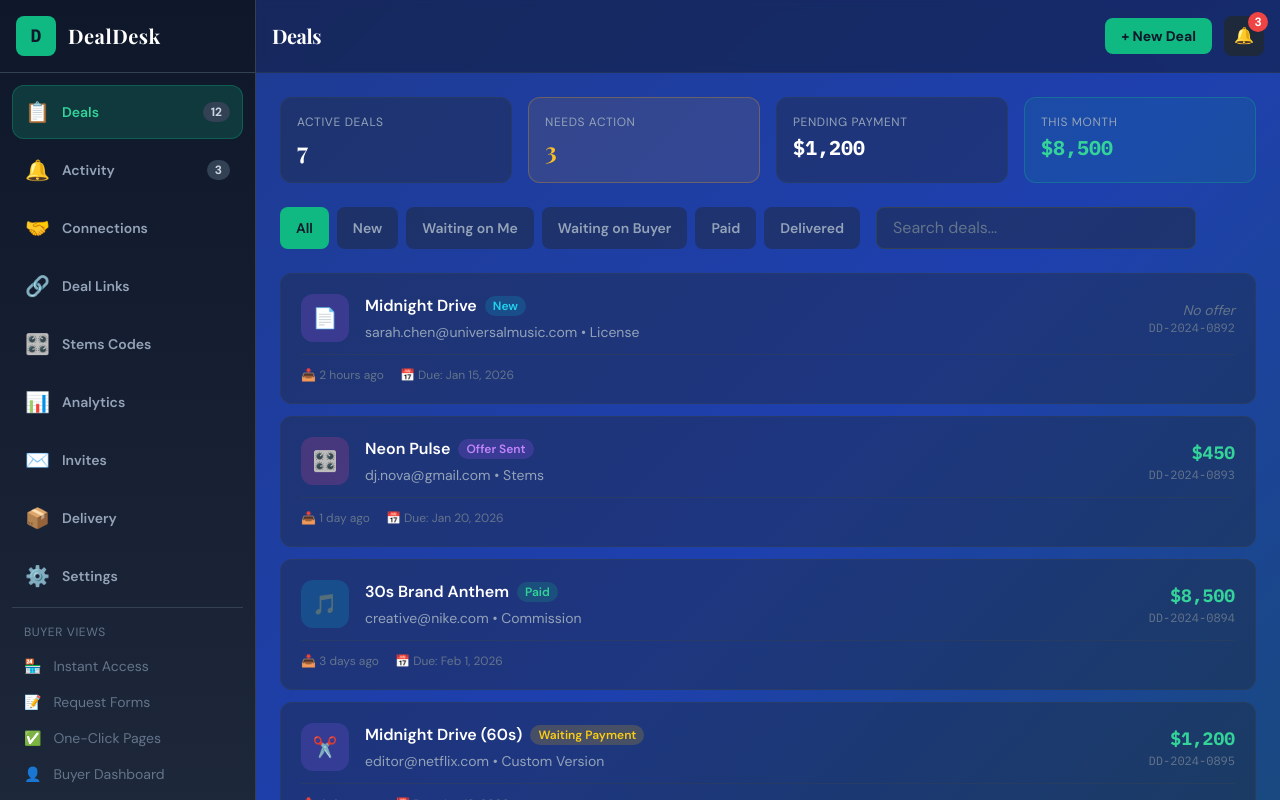
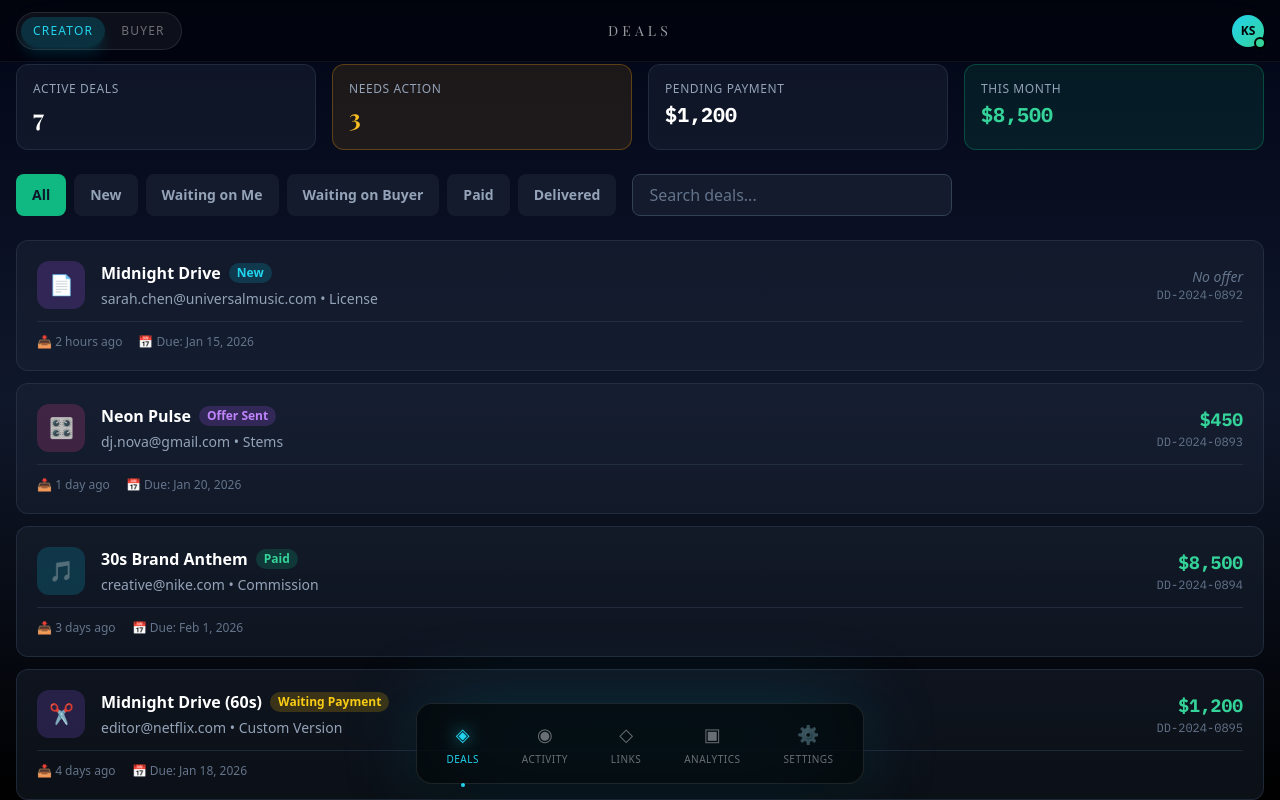
Before and after one commit to dpmr7n27mm-sketch/DealDesk, a React (Vite) app in the folder DealDesk-main/: page / in a window 1280 px wide. Shown: the top 800 px of the page. Built offline with nearby package versions, Linux system fonts and the light colour scheme.

Commit message:
Refactor AppShell to support view modes

```diff
--- a/DealDesk-main/src/components/AppShell.jsx
+++ b/DealDesk-main/src/components/AppShell.jsx
@@ -2,163 +2,152 @@ import React, { useState } from 'react';
 import { NavLink, Outlet, useLocation } from 'react-router-dom';
 
 export default function AppShell() {
-  const [sidebarOpen, setSidebarOpen] = useState(false);
+  const [viewMode, setViewMode] = useState('creator'); // 'creator' or 'buyer'
   const location = useLocation();
 
-  const navItems = [
-    { id: 'deals', path: '/deals', label: 'Deals', icon: '📋', badge: 12 },
-    { id: 'activity', path: '/activity', label: 'Activity', icon: '🔔', badge: 3 },
-    { id: 'connections', path: '/connections', label: 'Connections', icon: '🤝' },
-    { id: 'links', path: '/links', label: 'Deal Links', icon: '🔗' },
-    { id: 'stems', path: '/stems', label: 'Stems Codes', icon: '🎛️' },
-    { id: 'analytics', path: '/analytics', label: 'Analytics', icon: '📊' },
-    { id: 'invites', path: '/invites', label: 'Invites', icon: '✉️' },
-    { id: 'delivery', path: '/delivery', label: 'Delivery', icon: '📦' },
-    { id: 'settings', path: '/settings', label: 'Settings', icon: '⚙️' },
+  const creatorNav = [
+    { path: '/deals', label: 'Deals', icon: '◈' },
+    { path: '/activity', label: 'Activity', icon: '◉' },
+    { path: '/links', label: 'Links', icon: '◇' },
+    { path: '/analytics', label: 'Analytics', icon: '▣' },
+    { path: '/settings', label: 'Settings', icon: '⚙' },
   ];
 
-  const buyerViews = [
-    { path: '/store/demo', label: 'Instant Access', icon: '🏪' },
-    { path: '/request/demo', label: 'Request Forms', icon: '📝' },
-    { path: '/deal/demo/action', label: 'One-Click Pages', icon: '✅' },
-    { path: '/buyer', label: 'Buyer Dashboard', icon: '👤' },
+  const buyerNav = [
+    { path: '/store/demo', label: 'Store', icon: '◈' },
+    { path: '/request/demo', label: 'Request', icon: '◇' },
+    { path: '/deal/demo/action', label: 'Actions', icon: '▣' },
+    { path: '/buyer', label: 'My Deals', icon: '◉' },
   ];
 
+  const navItems = viewMode === 'creator' ? creatorNav : buyerNav;
+
   const currentPath = location.pathname;
-  const currentNav = navItems.find(n => currentPath === n.path || currentPath.startsWith(n.path + '/'));
-  const pageTitle = currentNav?.label || (currentPath === '/' ? 'Deals' : 'DealDesk');
-
-  const handleNavClick = () => {
-    setSidebarOpen(false);
+  const getPageTitle = () => {
+    const allItems = [...creatorNav, ...buyerNav];
+    const match = allItems.find(n => currentPath === n.path || currentPath.startsWith(n.path.split('/')[1]));
+    if (currentPath === '/' || currentPath === '/deals') return 'DEALS';
+    if (match) return match.label.toUpperCase();
+    return 'DEALDESK';
   };
 
   return (
-    <div className="min-h-screen bg-gradient-to-br from-blue-900 via-blue-800 to-cyan-900 flex">
-      {/* Mobile overlay */}
-      {sidebarOpen && (
-        <div
-          className="fixed inset-0 bg-black/50 z-30 lg:hidden"
-          onClick={() => setSidebarOpen(false)}
-        />
-      )}
+    <div className="min-h-screen bg-black text-white font-sans">
+      {/* Subtle grid background */}
+      <div className="fixed inset-0 opacity-[0.03] pointer-events-none"
+        style={{
+          backgroundImage: `linear-gradient(rgba(0,255,255,0.5) 1px, transparent 1px),
+                           linear-gradient(90deg, rgba(0,255,255,0.5) 1px, transparent 1px)`,
+          backgroundSize: '50px 50px'
+        }}
+      />
 
-      {/* Sidebar */}
-      <aside className={`
-        fixed top-0 left-0 h-full w-64 z-40
-        bg-gradient-to-b from-slate-900 to-slate-800 border-r border-slate-700
-        transform transition-transform duration-300 ease-in-out flex flex-col
-        ${sidebarOpen ? 'translate-x-0' : '-translate-x-full'}
-        lg:translate-x-0 lg:relative
-      `}>
-        {/* Logo */}
-        <div className="p-4 border-b border-slate-700 flex-shrink-0">
-          <NavLink to="/" className="flex items-center gap-3" onClick={handleNavClick}>
-            <div className="w-10 h-10 bg-emerald-500 rounded-lg flex items-center justify-center flex-shrink-0">
-              <span className="text-slate-900 font-bold text-lg font-mono">D</span>
+      {/* Gradient overlay */}
+      <div className="fixed inset-0 bg-gradient-to-b from-slate-950 via-slate-900 to-black pointer-events-none" />
+
+      {/* Top Bar */}
+      <header className="fixed top-0 left-0 right-0 z-50">
+        <div className="relative">
+          {/* Glassmorphism background */}
+          <div className="absolute inset-0 bg-black/40 backdrop-blur-xl border-b border-white/5" />
+
+          <div className="relative px-4 py-3 flex items-center justify-between">
+            {/* View Toggle - Left */}
+            <div className="flex items-center gap-1 bg-white/5 rounded-full p-1 border border-white/10">
+              <button
+                onClick={() => setViewMode('creator')}
+                className={`px-3 py-1.5 rounded-full text-xs font-medium tracking-widest transition-all ${
+                  viewMode === 'creator'
+                    ? 'bg-cyan-500/20 text-cyan-400 shadow-lg shadow-cyan-500/20'
+                    : 'text-white/40 hover:text-white/60'
+                }`}
+              >
+                CREATOR
+              </button>
+              <button
+                onClick={() => setViewMode('buyer')}
+                className={`px-3 py-1.5 rounded-full text-xs font-medium tracking-widest transition-all ${
+                  viewMode === 'buyer'
+                    ? 'bg-cyan-500/20 text-cyan-400 shadow-lg shadow-cyan-500/20'
+                    : 'text-white/40 hover:text-white/60'
+                }`}
+              >
+                BUYER
+              </button>
             </div>
-            <span className="font-display text-white text-xl font-bold tracking-wide">
-              DealDesk
-            </span>
-          </NavLink>
-        </div>
 
-        {/* Navigation - Scrollable */}
-        <nav className="flex-1 p-3 space-y-1 overflow-y-auto">
-          {/* Main Nav Items */}
-          {navItems.map((item) => (
-            <NavLink
-              key={item.id}
-              to={item.path}
-              onClick={handleNavClick}
-              className={({ isActive }) => `w-full flex items-center gap-3 px-3 py-3 rounded-xl transition-all ${
-                isActive || (item.path === '/deals' && location.pathname === '/')
-                  ? 'bg-emerald-500/20 text-emerald-400 border border-emerald-500/30'
-                  : 'text-slate-400 hover:text-white hover:bg-slate-700/50 border border-transparent'
-              }`}
-            >
-              <span className="text-xl flex-shrink-0">{item.icon}</span>
-              <span className="flex-1 text-left text-sm font-semibold truncate">{item.label}</span>
-              {item.badge && (
-                <span className="px-2 py-0.5 text-xs font-bold rounded-full bg-slate-700 text-slate-300">
-                  {item.badge}
-                </span>
-              )}
-            </NavLink>
-          ))}
+            {/* Page Title - Center */}
+            <h1 className="absolute left-1/2 -translate-x-1/2 text-sm font-light tracking-[0.3em] text-white/60">
+              {getPageTitle()}
+            </h1>
 
-          {/* Buyer Views Section */}
-          <div className="pt-4 mt-4 border-t border-slate-700">
-            <p className="text-slate-500 text-xs uppercase tracking-wider mb-2 px-3">Buyer Views</p>
-            {buyerViews.map((item) => (
-              <NavLink
-                key={item.path}
-                to={item.path}
-                onClick={handleNavClick}
-                className="w-full flex items-center gap-3 px-3 py-2 rounded-lg text-slate-500 hover:text-cyan-400 hover:bg-slate-700/30 transition-all text-sm"
-              >
-                <span>{item.icon}</span>
-                <span>{item.label}</span>
-              </NavLink>
-            ))}
-          </div>
-        </nav>
-
-        {/* User Profile */}
-        <div className="p-4 border-t border-slate-700 flex-shrink-0">
-          <div className="flex items-center gap-3">
-            <div className="w-10 h-10 bg-gradient-to-br from-emerald-400 to-cyan-500 rounded-xl flex items-center justify-center text-slate-900 font-bold text-sm flex-shrink-0">
-              KS
-            </div>
-            <div className="min-w-0">
-              <p className="text-white font-semibold text-sm truncate">KVNG SAUCE</p>
-              <p className="text-slate-500 text-xs truncate">Trusted Creator</p>
+            {/* User Avatar - Right */}
+            <div className="flex items-center gap-3">
+              <div className="relative">
+                <div className="w-8 h-8 rounded-full bg-gradient-to-br from-cyan-400 to-emerald-400 flex items-center justify-center text-black text-xs font-bold">
+                  KS
+                </div>
+                <div className="absolute -bottom-0.5 -right-0.5 w-3 h-3 bg-emerald-400 rounded-full border-2 border-black" />
+              </div>
             </div>
           </div>
         </div>
-      </aside>
+      </header>
 
-      {/* Main Content Area */}
-      <main className="flex-1 min-w-0">
-        {/* Top Bar */}
-        <div className="bg-slate-900/50 backdrop-blur-sm border-b border-slate-700/50 px-4 py-4 sticky top-0 z-20">
-          <div className="flex items-center justify-between gap-4">
-            {/* Mobile menu button */}
-            <button
-              onClick={() => setSidebarOpen(true)}
-              className="lg:hidden w-10 h-10 bg-slate-800 hover:bg-slate-700 rounded-lg flex items-center justify-center text-white transition-colors"
-            >
-              ☰
-            </button>
+      {/* Main Content */}
+      <main className="relative z-10 pt-16 pb-24 px-4">
+        <Outlet />
+      </main>
 
-            <div className="min-w-0 flex-1">
-              <h1 className="font-display text-lg sm:text-xl font-bold text-white truncate tracking-tight">
-                {pageTitle}
-              </h1>
-            </div>
+      {/* Bottom Navigation - Glassmorphism Pill */}
+      <nav className="fixed bottom-4 left-4 right-4 z-50">
+        <div className="relative max-w-md mx-auto">
+          {/* Glow effect */}
+          <div className="absolute inset-0 bg-cyan-500/20 blur-2xl rounded-full" />
 
-            <div className="flex items-center gap-3 flex-shrink-0">
-              <NavLink
-                to="/deals"
-                className="px-3 sm:px-4 py-2 bg-emerald-500 hover:bg-emerald-400 text-slate-900 font-bold text-xs sm:text-sm rounded-lg transition-colors whitespace-nowrap"
-              >
-                + New Deal
-              </NavLink>
-              <NavLink
-                to="/activity"
-                className="w-10 h-10 bg-slate-800 hover:bg-slate-700 rounded-lg flex items-center justify-center text-slate-400 transition-colors relative flex-shrink-0"
-              >
-                🔔
-                <span className="absolute -top-1 -right-1 w-5 h-5 bg-red-500 rounded-full flex items-center justify-center text-xs text-white font-bold">3</span>
-              </NavLink>
+          {/* Glass container */}
+          <div className="relative bg-black/60 backdrop-blur-2xl rounded-2xl border border-white/10 shadow-2xl shadow-black/50">
+            <div className="flex items-center justify-around px-2 py-2">
+              {navItems.map((item) => {
+                const isActive = currentPath === item.path ||
+                  (item.path === '/deals' && currentPath === '/') ||
+                  currentPath.startsWith(item.path);
+
+                return (
+                  <NavLink
+                    key={item.path}
+                    to={item.path}
+                    className={`flex flex-col items-center gap-1 px-4 py-2 rounded-xl transition-all ${
+                      isActive
+                        ? 'text-cyan-400'
+                        : 'text-white/40 hover:text-white/70'
+                    }`}
+                  >
+                    {/* Icon with glow when active */}
+                    <span className={`text-lg transition-all ${
+                      isActive ? 'drop-shadow-[0_0_8px_rgba(34,211,238,0.8)]' : ''
+                    }`}>
+                      {item.icon}
+                    </span>
+
+                    {/* Label */}
+                    <span className={`text-[10px] font-medium tracking-wider uppercase transition-all ${
+                      isActive ? 'text-cyan-400' : ''
+                    }`}>
+                      {item.label}
+                    </span>
+
+                    {/* Active indicator dot */}
+                    {isActive && (
+                      <div className="absolute -bottom-1 w-1 h-1 rounded-full bg-cyan-400 shadow-lg shadow-cyan-400/50" />
+                    )}
+                  </NavLink>
+                );
+              })}
             </div>
           </div>
         </div>
-
-        {/* Screen Content */}
-        <div className="p-4 sm:p-6">
-          <Outlet />
-        </div>
-      </main>
+      </nav>
     </div>
   );
 }
```
